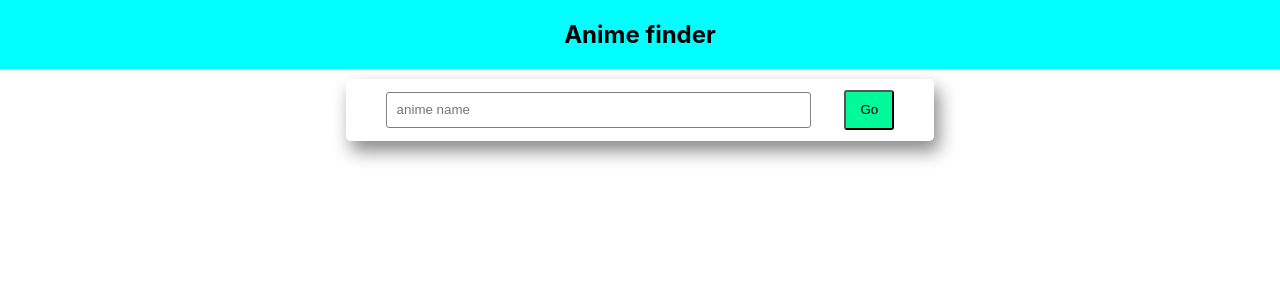
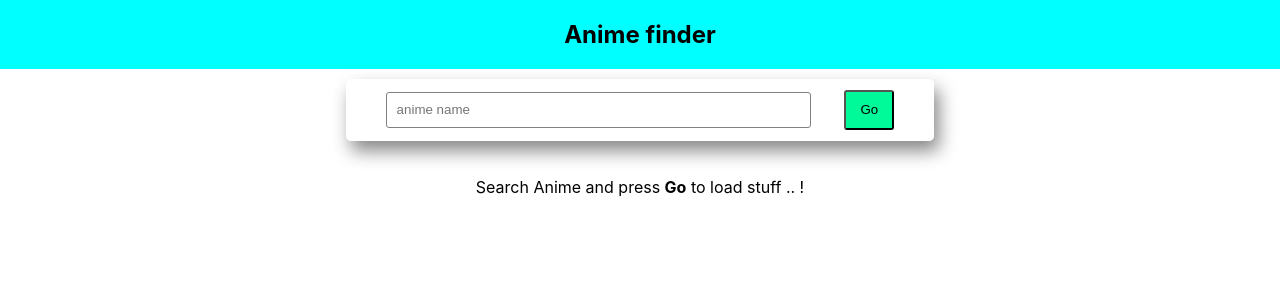
Before and after one commit to ashutosh-dev-tech/anime-finder, a React (Create React App) app: page / in a window 1280 px wide. Shown: the top 300 px of the page. Built offline with nearby package versions, Linux system fonts and the light colour scheme.

Commit message:
empty content case handled

```diff
--- a/src/components/container/Container.js
+++ b/src/components/container/Container.js
@@ -3,13 +3,14 @@ import './container.css';
 import Card from '../card/Card';
 
 const Container = (props)=>{
-    console.log("=========>",props);
+    const resultJsx = (props.result || []).map((cur,ind)=>{
+        return <Card cur={cur} key={ind}/>
+    });
+
     return (
         <div className="container">
             {
-                (props.result || []).map((cur,ind)=>{
-                    return <Card cur={cur} key={ind}/>
-                })
+                (resultJsx.length === 0? (<p>Search Anime and press <b>Go</b> to load stuff .. !</p>) : resultJsx)
             }
         </div>
     );
--- a/src/components/search/Search.js
+++ b/src/components/search/Search.js
@@ -7,7 +7,6 @@ const getResults = async (query) =>{
     let apiRequest = `https://api.jikan.moe/v3/search/anime?q=${query}`;
     const res = await fetch(apiRequest)
     const jsonRes = await res.json();
-    console.log(jsonRes.results);
     return jsonRes.results;
 }
 
```
